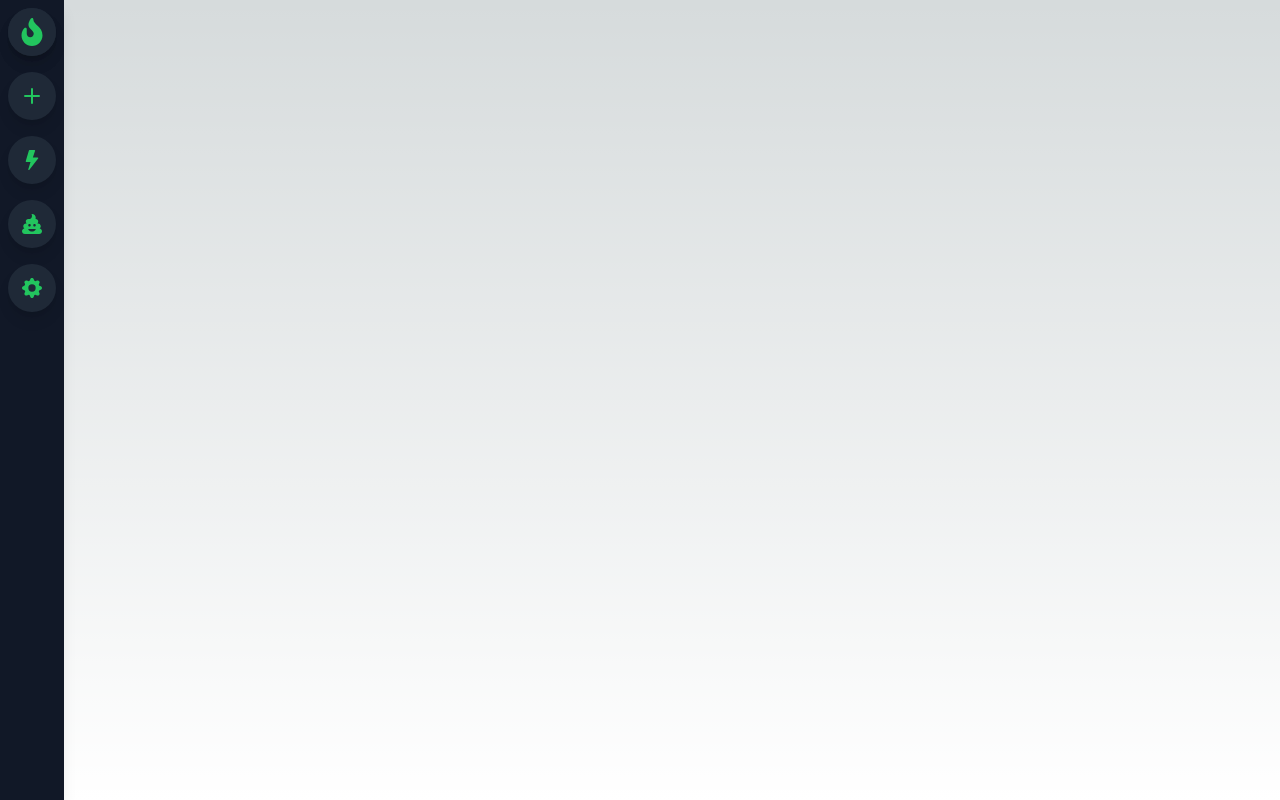
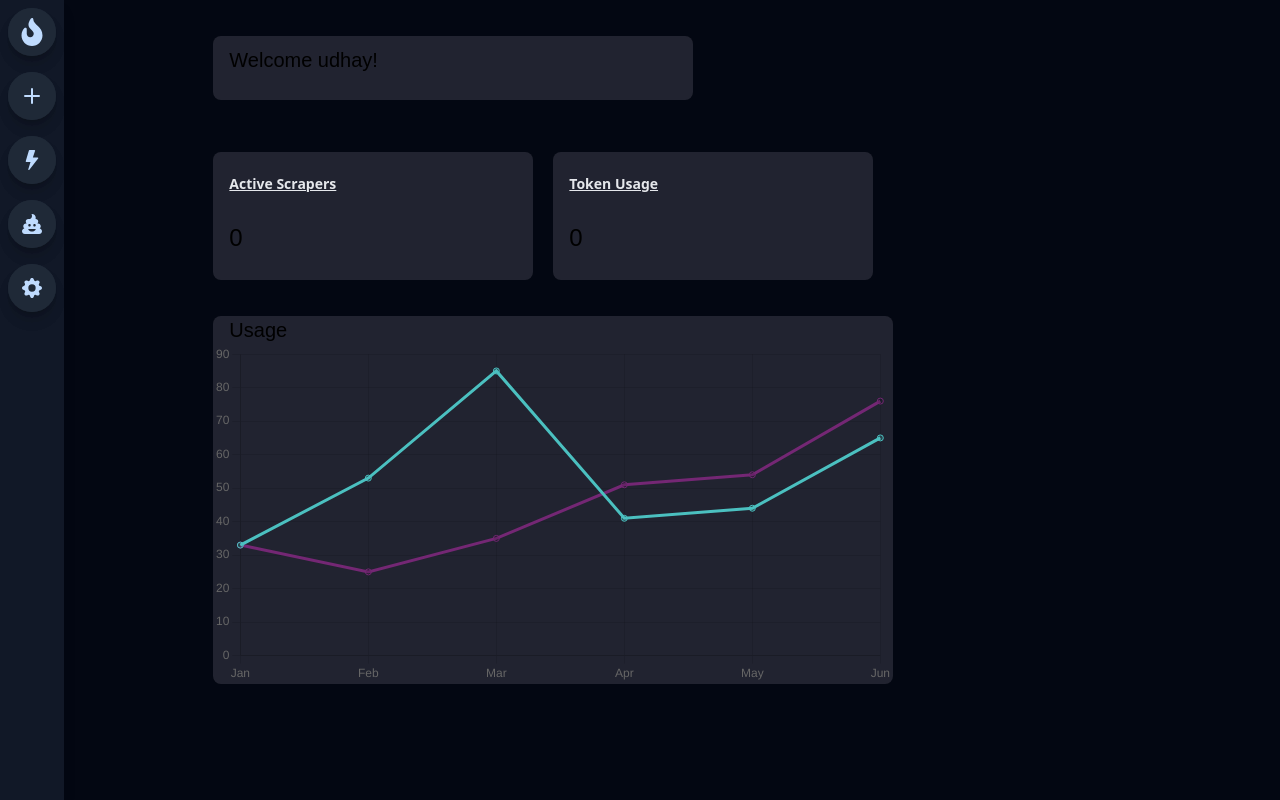
Before and after one commit to sup-Udh/Scraper-io, a Next.js app: page /user/dashboard in a window 1280 px wide. Built offline with nearby package versions, Linux system fonts and the light colour scheme.

Commit message:
Dashboard

```diff
--- /dev/null
+++ b/components/chart.tsx
@@ -0,0 +1,53 @@
+import { Line } from 'react-chartjs-2';
+import {
+    Chart as ChartJS,
+    CategoryScale,
+    LinearScale,
+    PointElement,
+    LineElement,
+
+} from 'chart.js';
+
+ChartJS.register(
+    CategoryScale,
+    LinearScale,
+    PointElement,
+    LineElement,
+);
+
+export default function Chart() {
+    const data = {
+        labels: ['Jan', 'Feb', 'Mar', 'Apr', 'May', 'Jun'],
+        datasets: [
+            {
+                label: 'First dataset',
+                data: [33, 53, 85, 41, 44, 65],
+                fill: true,
+                backgroundColor: 'rgba(75,192,192,0.2)',
+                borderColor: 'rgba(75,192,192,1)',
+            },
+            {
+                label: 'Second dataset',
+                data: [33, 25, 35, 51, 54, 76],
+                fill: false,
+                borderColor: '#742774',
+            },
+        ],
+    }
+    const options = {
+        scales: {
+            y: {
+                beginAtZero: true
+            }
+        }
+    }
+
+    return(
+        <div>
+            <Line
+                data = {data}
+                options = {options}
+            />
+        </div>
+    )
+}
--- a/components/sidebar.tsx
+++ b/components/sidebar.tsx
@@ -17,16 +17,45 @@ export default function Sidebar(){
         <span className='sidebar-icon group'>
         <SideBarIcon icon={<FaFire size="28" /> } />
         <span className='sidebar-tooltip group-hover:scale-100'>
-            tool tip
+            tool tip 1
+          </span>
+
+        </span>
+        <span className='sidebar-icon group'>
+        <SideBarIcon icon={<BsPlus size="32" />} />
+        <span className='sidebar-tooltip group-hover:scale-100'>
+            tool tip2
+          </span>
+
+
+        </span>
+
+        <span className='sidebar-icon group'>
+        <SideBarIcon icon={<BsFillLightningFill size="20" />} />
+
+        <span className='sidebar-tooltip group-hover:scale-100'>
+            tool tip3
+          </span>
+
+
+        </span>
+
+        <span className='sidebar-icon group'>
+        <SideBarIcon icon={<FaPoo size="20" />} />
+
+        <span className='sidebar-tooltip group-hover:scale-100'>
+            tool tip4
           </span>
 
         </span>
 
+        <span className='sidebar-icon group'>
+        <SideBarIcon icon={<BsGearFill size="20" />} />
+        <span className='sidebar-tooltip group-hover:scale-100'>
+            tool tip5
+          </span>
+        </span>
 
-        <SideBarIcon icon={<BsPlus size="32" />} />
-        <SideBarIcon icon={<BsFillLightningFill size="20" />} />
-        <SideBarIcon icon={<FaPoo size="20" />} />
-        <SideBarIcon icon={<BsGearFill size="20" />} />
         </div>
          </>
     );
--- a/package.json
+++ b/package.json
@@ -20,6 +20,7 @@
     "mongodb": "^4.3.1",
     "next": "13.4.9",
     "react": "18.2.0",
+    "react-chartjs-2": "^5.2.0",
     "react-dom": "18.2.0",
     "react-icons": "^4.10.1",
     "typescript": "5.1.6"
--- a/pages/user/dashboard.tsx
+++ b/pages/user/dashboard.tsx
@@ -1,5 +1,5 @@
-import { Chart } from "chart.js"
 import Navbar from "@/components/navbar"
+import Chart from "./../../components/chart"
 export default function dashboard(){
 
 
@@ -7,18 +7,70 @@ export default function dashboard(){
 
 
     return(
+
         <>
-         <div className="flex">
+         <div className="flex bg-gray-950">
       {/* Navbar */}
       <div className="w-1/6 h-screen  ">
       <Navbar/>
 
       </div>
 
+           {/* Main */}
+           <div className="main">
+
+            <div className="mt-[2.25rem] bg-[#40414F] bg-opacity-50 w-[30rem] h-16 rounded-lg ">
+                <span className="grid justify-items-start"><div className="mt-[.60rem] mx-4 font-medium text-xl">Welcome udhay!</div></span>
+
+            </div>
+
+            {/* parent flex */}
+            <div className="flex">
+
+
+            <div className="mt-[3.25rem] bg-[#40414F] bg-opacity-50 w-[20rem] h-32 rounded-lg flex-shrink-0 ">
+                <span className="grid justify-items-start"><div className="mt-[1.40rem] mx-4 font-semibold text-sm text-gray-200 font-sans underline underline-offset-1">Active Scrapers</div></span>
+                <br />
+                <span className="grid justify-items-start"><div className="mt-[0.25rem] mx-4 text-2xl">
+                     0</div></span>
+            </div>
+
+
+{/* 2nd div */}
+<div className="mt-[3.25rem] bg-[#40414F] bg-opacity-50 w-[20rem] h-32 rounded-lg flex-shrink-0 mx-5">
+                <span className="grid justify-items-start"><div className="mt-[1.40rem] mx-4 font-semibold text-sm text-gray-200 font-sans underline underline-offset-1">Token Usage</div></span>
+                <br />
+                <span className="grid justify-items-start"><div className="mt-[0.25rem] mx-4 text-2xl">
+                     0</div></span>
+            </div>
+
+                {/* end parent div */}
+            </div>
+
+            {/* usage statics */}
+            <div className="mt-[2.25rem] bg-[#40414F]  bg-opacity-50 rounded-lg">
+
+                <h1 className="font-medium text-xl mx-4">Usage</h1>
+
+                <div>
+                    {/* chart */}
+                    <Chart />
+                </div>
+            </div>
+
+
+
+            </div>
+
 
 
     </div>
 
+
+
+
+
+
         </>
     )
 }
--- a/styles/globals.css
+++ b/styles/globals.css
@@ -84,8 +84,8 @@ body {
 @layer components {
   .sidebar-icon{
     @apply relative flex items-center justify-center
-          h-12 w-12 mt-2 mb-2 mx-auto shadow-lg bg-gray-800 text-green-500
-          hover:bg-green-600 hover:text-white rounded-3xl hover:rounded-xl
+          h-12 w-12 mt-2 mb-2 mx-auto shadow-lg bg-gray-800 text-blue-200
+          hover:bg-blue-800 hover:text-white rounded-3xl hover:rounded-xl
           transition-all duration-300 ease-linear cursor-pointer;
 
 
```
Also changed, not shown: 1 other file (tests, documents, lock files or other folders).
